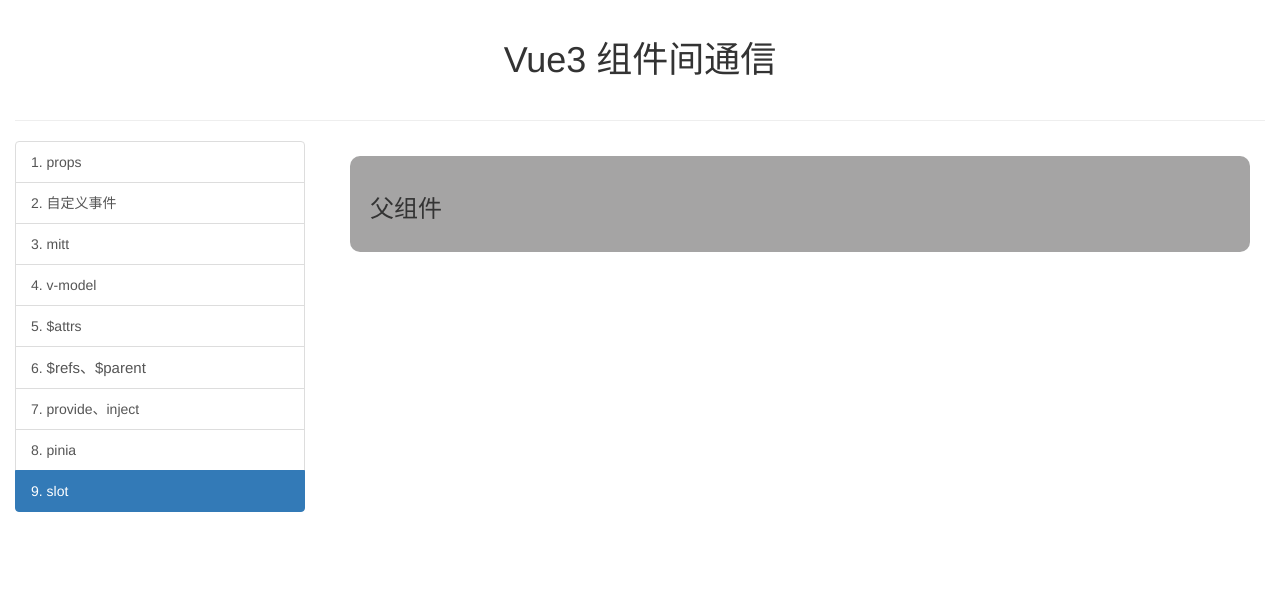
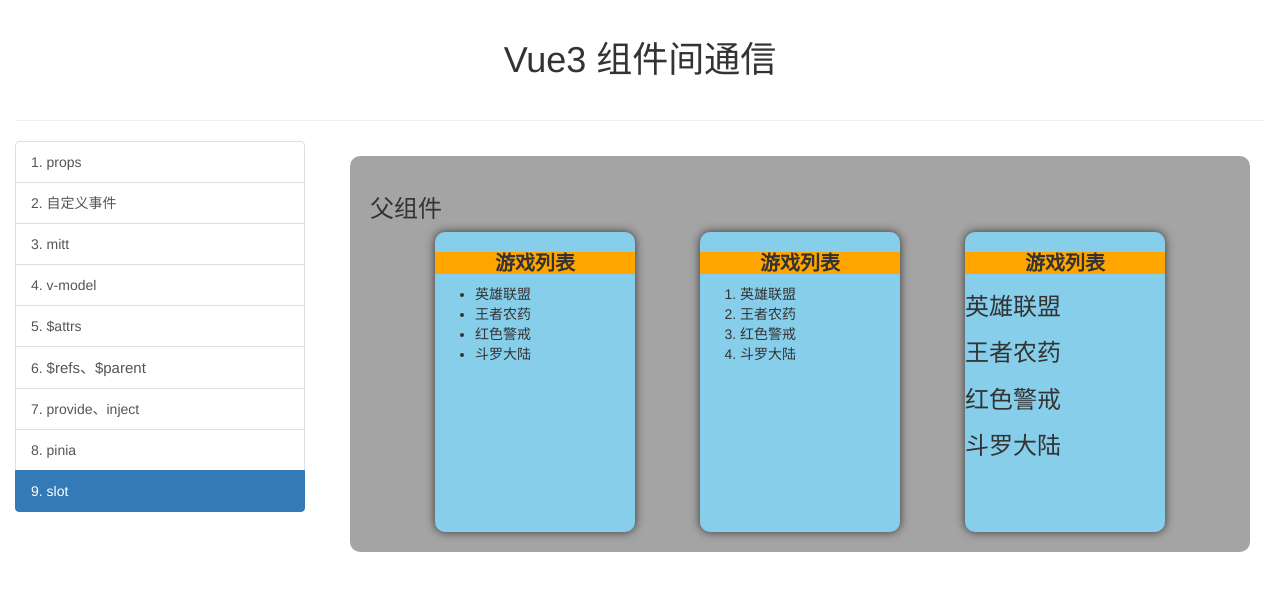
Before and after one commit to wind-orange/web-study, a Vue app in the folder vue3/communication-v/: page /slot in a window 1280 px wide. Shown: the top 590 px of the page. Built offline with nearby package versions, Linux system fonts and the light colour scheme.

Commit message:
作用域插槽

```diff
--- a/vue3/communication-v/src/pages/09_slot/Father.vue
+++ b/vue3/communication-v/src/pages/09_slot/Father.vue
@@ -2,6 +2,25 @@
   <div class="father">
     <h3>父组件</h3>
     <div class="content">
+      <Game>
+        <template v-slot="pamas">
+          <ul>
+            <li v-for="g in pamas.games" :key="g.id">{{ g.name }}</li>
+          </ul>
+        </template>
+      </Game>
+      <Game>
+        <template v-slot="pamas">
+          <ol>
+            <li v-for="g in pamas.games" :key="g.id">{{ g.name }}</li>
+          </ol>
+        </template>
+      </Game>
+      <Game>
+        <template v-slot="pamas">
+          <h3 v-for="g in pamas.games" :key="g.id">{{ g.name }}</h3>
+        </template>
+      </Game>
 
     </div>
   </div>
--- a/vue3/communication-v/src/pages/09_slot/Game.vue
+++ b/vue3/communication-v/src/pages/09_slot/Game.vue
@@ -1,10 +1,18 @@
 <template>
   <div class="game">
     <h2>游戏列表</h2>
+    <slot :games="games"></slot>
   </div>
 </template>
 
 <script setup lang="ts" name="Game">
+  import { reactive } from 'vue';
+  let games = reactive([
+    { id: 'asgytdfats01', name: '英雄联盟' },
+    { id: 'asgytdfats02', name: '王者农药' },
+    { id: 'asgytdfats03', name: '红色警戒' },
+    { id: 'asgytdfats04', name: '斗罗大陆' }
+  ])
 
 </script>
 
```
